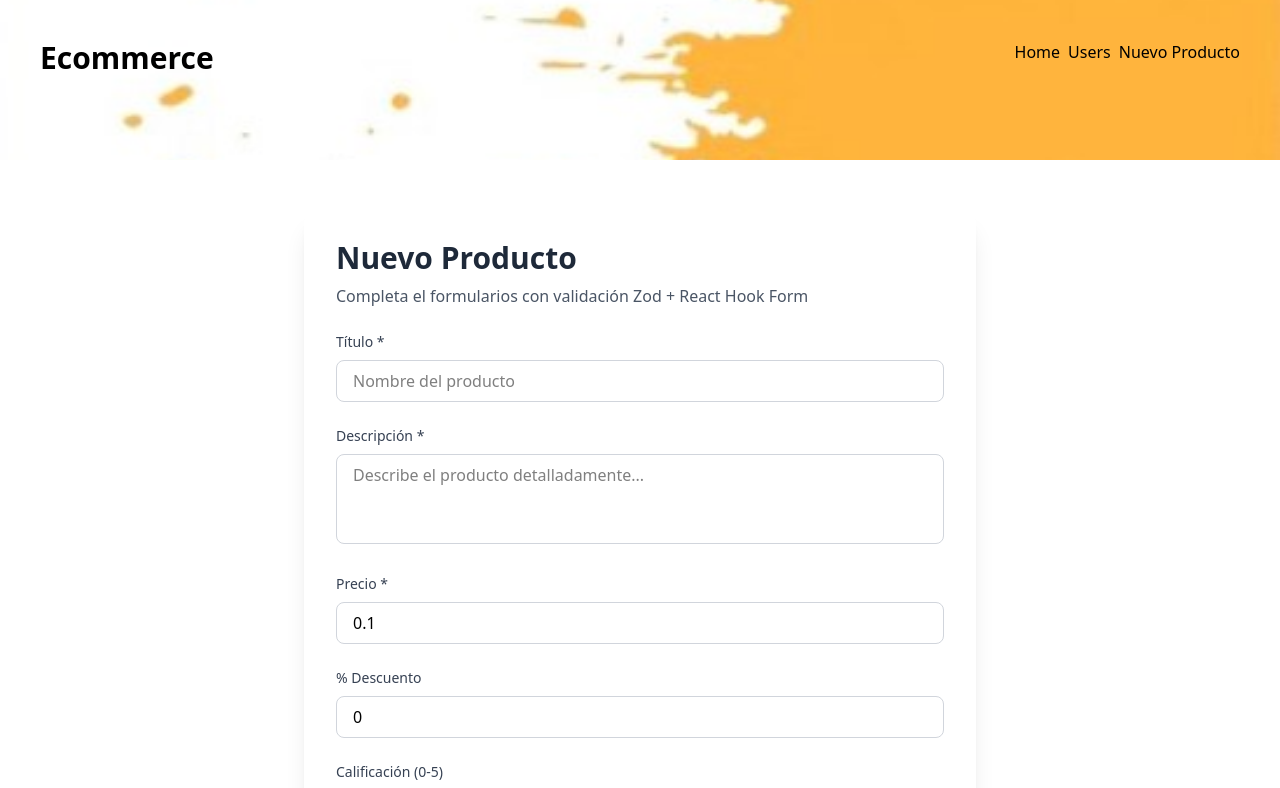
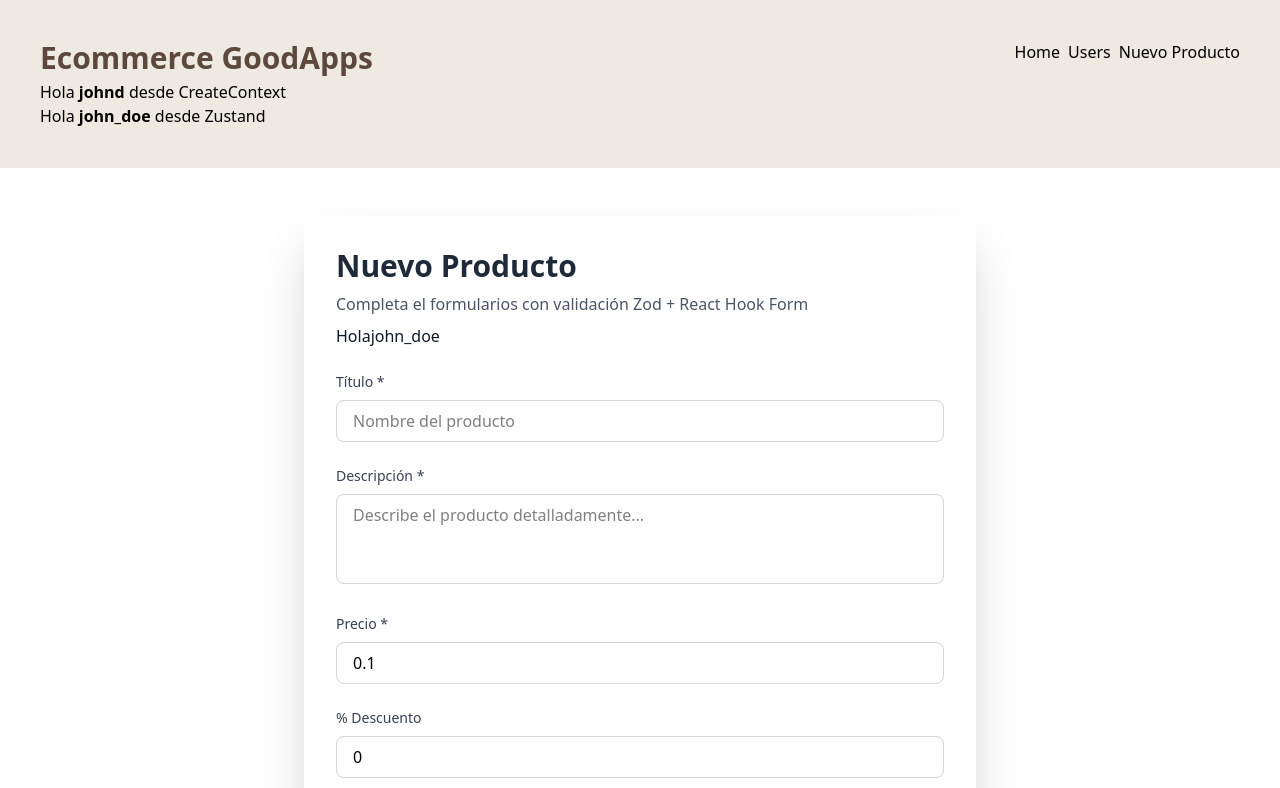
Before and after one commit to AAriela-Rivalta/Curso-react-GoodAps, a React (Vite) app: page /new-product in a window 1280 px wide. Shown: the top 788 px of the page. Built offline with nearby package versions, Linux system fonts and the light colour scheme.

Commit message:
Modificaciones en estilos

```diff
--- a/package.json
+++ b/package.json
@@ -20,7 +20,8 @@
     "react-router-dom": "^7.10.1",
     "sonner": "^2.0.7",
     "tailwindcss": "^4.1.18",
-    "zod": "^4.2.0"
+    "zod": "^4.2.0",
+    "zustand": "^5.0.9"
   },
   "devDependencies": {
     "@eslint/js": "^9.39.1",
--- a/src/components/layouts/Layouts.tsx
+++ b/src/components/layouts/Layouts.tsx
@@ -1,17 +1,39 @@
+import { useContext } from 'react'
 import { Link, Outlet } from 'react-router-dom'
-import  headerBg  from '../img/headerBg.jpg'
 import { Toaster } from 'sonner'
+
+import { UserContext } from '../../context/UserContext';
+import { useUserStore } from '../../store/useUserStore';
 
 
 export function Layouts() {
-    const imageUrl = headerBg;
-  return (
+  const userWithContext = useContext(UserContext);
+  const userWithZustand = useUserStore(state => state.user);
+
+   if (!userWithContext) return null;
+
+
+
+
+
+   return (
     <>
-    <Toaster position="top-right" richColors />
-      <header className='p-10 bg-center bg-no-repeat bg-cover h-40'
-            style={{ backgroundImage: `url(${imageUrl})` }}>
+      <Toaster position="top-right" richColors />
+      <header className='p-10 bg-[#eee9e1]'>
         <div className='flex justify-between'>
-          <Link to="/" className='text-3xl font-bold'>Ecommerce</Link>
+          <div>
+            <Link to="/" className='text-3xl text-[#5c493c] font-bold'>Ecommerce GoodApps</Link>
+            <div className='flex flex-col mt-1'>
+              <span>
+                Hola <span className='font-bold'>{userWithContext.username}</span>{' '}
+                desde CreateContext{' '}
+              </span>
+              <span>
+                Hola <span className='font-bold'>{userWithZustand.username}</span>{' '}
+                desde Zustand
+              </span>
+            </div>
+          </div>
           <nav className=''>
             <ul className='flex items-center gap-2'>
               <li>
@@ -28,7 +50,7 @@ export function Layouts() {
         </div>
       </header>
       <Outlet />
-      <footer className='p-20 bg-gray-500'></footer>
+      <footer className='p-20 bg-[#eee9e1]'></footer>
     </>
   )
 }
--- a/src/components/ui/EditForm.tsx
+++ b/src/components/ui/EditForm.tsx
@@ -103,7 +103,7 @@ export function EditForm({ id, initialData, onClose }: EditFormProps) {
                     <input
                         id="price"
                         type="number"
-                        step="0.1" // Permite decimales
+                        step="any" // Permite decimales
                         {...register("price", { valueAsNumber: true })}
                         className={`w-full border px-3 py-2 rounded ${
                             errors.price ? 'border-red-500' : 'border-gray-300'
@@ -118,6 +118,7 @@ export function EditForm({ id, initialData, onClose }: EditFormProps) {
                     <input
                         id="discountPercentage"
                         type="number"
+                        step="0.01" // Permite decimales
                         {...register("discountPercentage", { valueAsNumber: true })}
                         className={`w-full border px-3 py-2 rounded ${
                             errors.discountPercentage ? 'border-red-500' : 'border-gray-300'
@@ -132,7 +133,7 @@ export function EditForm({ id, initialData, onClose }: EditFormProps) {
                     <input
                         id="rating"
                         type="number"
-                        step="0.1" // Permite decimales para la calificación
+                        step="0.01" // Permite decimales para la calificación
                         {...register("rating", { valueAsNumber: true })}
                         className={`w-full border px-3 py-2 rounded ${
                             errors.rating ? 'border-red-500' : 'border-gray-300'
--- /dev/null
+++ b/src/context/UserContext.tsx
@@ -0,0 +1,8 @@
+import { createContext } from 'react';
+
+export type User = {
+  id: number;
+  username: string;
+};
+
+export const UserContext = createContext<User | null>(null);
--- a/src/main.tsx
+++ b/src/main.tsx
@@ -7,12 +7,20 @@ const queryClient = new QueryClient();
 
 import './index.css'
 import { router } from './routes'
+import { UserContext } from './context/UserContext';
+
+const user = {
+  id: 1,
+  username: 'johnd',
+};
 
 
 createRoot(document.getElementById('root')!).render(
   <StrictMode>
     <QueryClientProvider client={queryClient}>
+      <UserContext.Provider value={user}>
       <RouterProvider router={router} />
+      </UserContext.Provider>
     </QueryClientProvider>
   </StrictMode>,
 )
--- a/src/pages/Form.tsx
+++ b/src/pages/Form.tsx
@@ -4,6 +4,7 @@ import { z } from "zod";
 import { toast } from "sonner";
 
 import { useCreateProducts } from "../hooks/useCreateProducts";
+import { useUserStore } from '../store/useUserStore';
 
 const productSchema = z.object({
     title: z.string().min(3, 'El título debe tener al menos 3 caracteres'),
@@ -21,7 +22,7 @@ type ProductFormData = z.infer<typeof productSchema>;
 
 export function Form() {
     const { mutate, isPending } = useCreateProducts();
-
+    const userWithZustand = useUserStore(state => state.user);
 
  const {
     register,
@@ -65,10 +66,11 @@ export function Form() {
   return (
     <div className="min-h-screen py-12 px-4">
         <div className="max-w-2xl mx-auto">
-            <div className="bg-white rounded-2xl shadow-xl p-8">
+            <div className="bg-white rounded-2xl shadow-2xl p-8">
                 <div className="mb-6">
                     <h2 className="text-3xl font-bold text-gray-800">Nuevo Producto</h2>
                     <p className="text-gray-600 mt-2">Completa el formularios con validación Zod + React Hook Form</p>
+                     <p className="text-gray-900 mt-2">Hola{userWithZustand.username}</p>
                 </div>
                 <form onSubmit={handleSubmit(onSubmit)} className="space-y-6">
                     {/* Título */}
@@ -241,7 +243,7 @@ export function Form() {
                     <button
                         type="submit"
                         disabled={isPending}
-                        className="w-full bg-indigo-600 text-white font-semibold py-3 px-6 cursor-pointer rounded-lg hover:bg-indigo-700 focus:ring-4 focus:ring-indigo-300 transition duration-200 disabled:opacity-50"
+                        className="w-full bg-[#5c493c] text-white font-semibold py-3 px-6 cursor-pointer rounded-lg hover:bg-indigo-700 focus:ring-4 focus:ring-indigo-300 transition duration-200 disabled:opacity-50"
                     >
                         {isPending ? 'Guardando...' : 'Crear Producto'}
                     </button>
--- a/src/pages/Home.tsx
+++ b/src/pages/Home.tsx
@@ -33,7 +33,7 @@ export function Home() {
     }
     return(
         <>
-        <section className='flex flex-col justify-center items-center p-10'>
+        <section className='flex flex-col justify-center items-center p-10 '>
             <Cover title='Listado de Productos' />
 
             <div className='flex flex-wrap justify-center gap-5 mt-20'>
--- a/src/pages/Users.tsx
+++ b/src/pages/Users.tsx
@@ -32,13 +32,13 @@ export function Users () {
     }
 
     return (
-    <section className="flex flex-col justify-center items-center p-10">
+    <section className="flex flex-col justify-center items-center p-10 ">
       <Cover title="Listado de Usuarios" />
-      <div className="flex flex-wrap justify-center gap-6 mt-20 w-full max-w-6xl">
+      <div className="flex flex-wrap justify-center gap-6 mt-20 w-full max-w-6xl ">
          {data?.users?.map((user: any) => (
           <div
             key={user.id}
-            className="w-80 border rounded-2xl p-5 bg-white flex flex-col gap-3 shadow-lg hover:shadow-xl transition-shadow duration-300"
+            className="w-80 border rounded-2xl p-5 bg-[#eee9e1] flex flex-col gap-3 shadow-lg hover:shadow-xl transition-shadow duration-300"
           >
             {/* Imagen del usuario */}
             <div className="flex justify-center mb-2">
--- /dev/null
+++ b/src/store/useUserStore.ts
@@ -0,0 +1,17 @@
+import { create } from "zustand";
+
+type User = {
+    id: number;
+    username: string;
+};
+
+type UserStore = {
+    user: User;
+};
+
+export const useUserStore = create<UserStore>( () => ({
+    user:{
+        id: 1,
+        username: "john_doe",
+    },
+}));
```
Also changed, not shown: src/components/ui/Cards.tsx (+9 -8 lines), src/components/img/headerBg.jpg (deleted), 1 other file (tests, documents, lock files or other folders).
